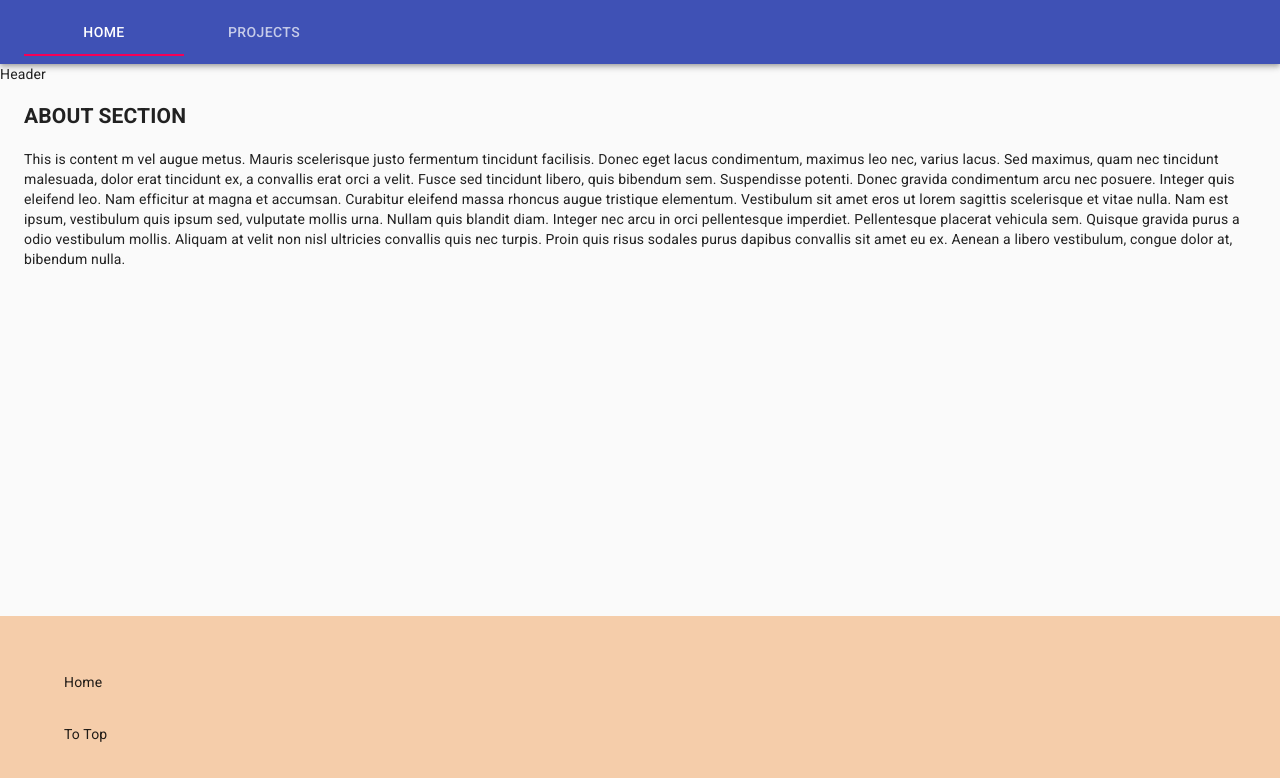
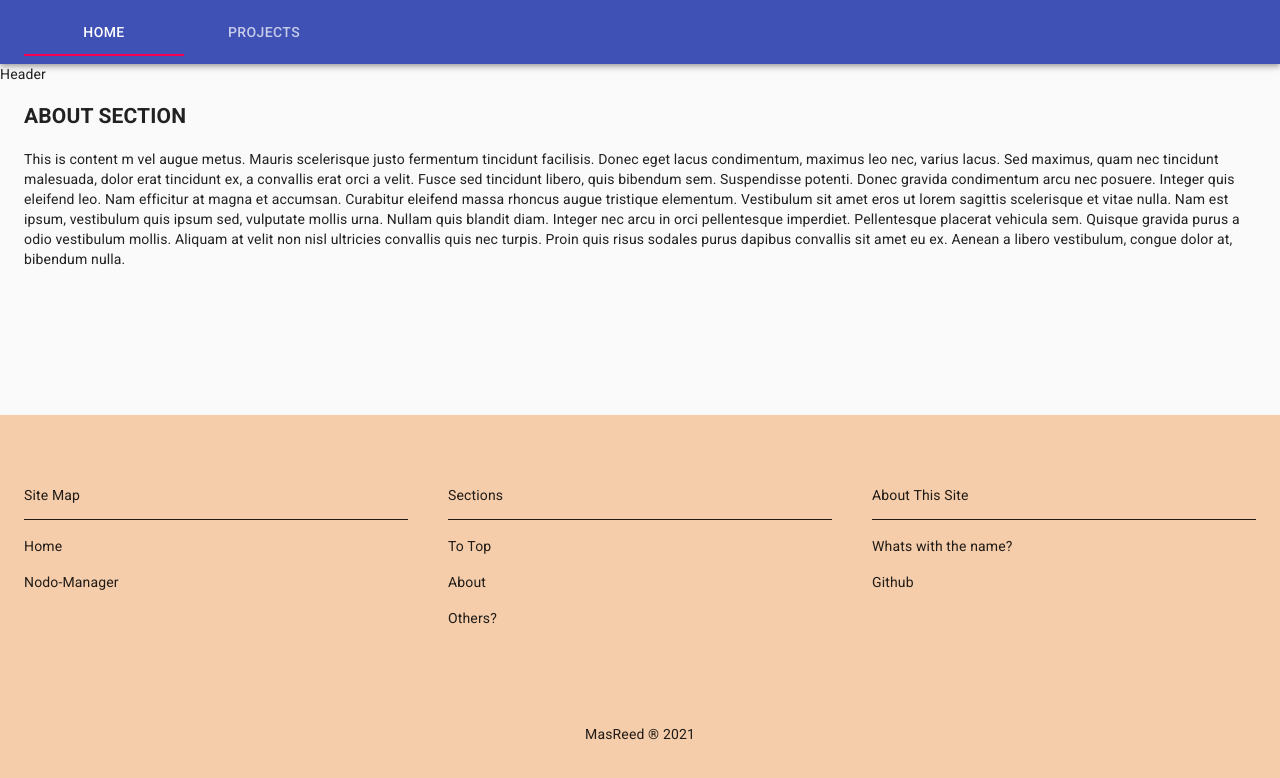
Before and after one commit to MasReed/personal-interactive-website, a React (Create React App) app: page / in a window 1280 px wide. Shown: the top 778 px of the page. Built offline with nearby package versions, Linux system fonts and the light colour scheme.

Commit message:
make PageFooter into component, imported to App.

```diff
--- a/src/App.js
+++ b/src/App.js
@@ -1,13 +1,11 @@
 import AppBar from '@material-ui/core/AppBar'
 import Box from '@material-ui/core/Box'
-import Container from '@material-ui/core/Container'
-import Grid from '@material-ui/core/Grid'
-import Link from '@material-ui/core/Link'
 import Tab from '@material-ui/core/Tab'
 import Tabs from '@material-ui/core/Tabs'
 import Toolbar from '@material-ui/core/Toolbar'
 
 import AboutSection from './AboutSection'
+import PageFooter from './PageFooter'
 
 function App() {
   return (
@@ -21,49 +19,19 @@ function App() {
         </Toolbar>
       </AppBar>
 
-      <header>Header</header>
 
-      <div id='#top'></div>
+      <header id='top'>Header</header>
 
-      <div id='#content' style={{ flex: 1 }}>
-        <Box m={0} p={0}>
+      <div id='content' style={{ flex: 1 }}>
+        <Box>
+          <div id='about'></div>
           <AboutSection />
         </Box>
       </div>
 
-      <footer height='200px'>
-        <Box mt={5} p={5} bgcolor='#f5cdaa'>
-          <Container>
-            <Grid container spacing={5}>
-              <Grid item xs={12} sm={4}>
-                <Box py={2}>
-                  <Link href='www.monsed.com' color='inherit'>
-                    Home
-                  </Link>
-                </Box>
-                <Box py={2}>
-                  <Link href='#top' color='inherit'>
-                    To Top
-                  </Link>
-                </Box>
-              </Grid>
-            </Grid>
-          </Container>
-        </Box>
-      </footer>
+      <PageFooter />
     </Box>
   )
 }
 
 export default App;
-
-
-// {/* Navigation */}
-// <AppBar position='sticky'>
-//   <Toolbar>
-//     <Tabs value={0}>
-//       <Tab label='Home' href='http://monsed.com' />
-//       <Tab label='Projects' href='http://restaurant.monsed.com' />
-//     </Tabs>
-//   </Toolbar>
-// </AppBar>
--- /dev/null
+++ b/src/PageFooter.jsx
@@ -0,0 +1,75 @@
+import React from 'react'
+
+import Box from '@material-ui/core/Box'
+import Container from '@material-ui/core/Container'
+import Grid from '@material-ui/core/Grid'
+import Link from '@material-ui/core/Link'
+
+export default function PageFooter () {
+  return (
+    <footer>
+      <Box m={0} py={5} bgcolor='#f5cdaa'>
+        <Container>
+          <Grid container spacing={5}>
+            {/* Site Map */}
+            <Grid item xs={12} sm={4}>
+              <Box pt={2} borderBottom={1}>
+                <p>Site Map</p>
+              </Box>
+              <Box pt={2}>
+                <Link href='www.monsed.com' color='inherit'>
+                  Home
+                </Link>
+              </Box>
+              <Box pt={2}>
+                <Link href='restaurant.monsed.com' color='inherit'>
+                  Nodo-Manager
+                </Link>
+              </Box>
+            </Grid>
+
+            {/* CV Sections */}
+            <Grid item xs={12} sm={4}>
+              <Box pt={2} borderBottom={1}>
+                <p>Sections</p>
+              </Box>
+              <Box pt={2}>
+                <Link href='#top' color='inherit'>
+                  To Top
+                </Link>
+              </Box>
+              <Box pt={2}>
+                <Link href='#about' color='inherit'>
+                  About
+                </Link>
+              </Box>
+              <Box pt={2}>
+                <Link href='#other' color='inherit'>
+                  Others?
+                </Link>
+              </Box>
+            </Grid>
+
+            {/* About This Site */}
+            <Grid item xs={12} sm={4}>
+              <Box pt={2} borderBottom={1}>
+                <p>About This Site</p>
+              </Box>
+              <Box pt={2}>
+                Whats with the name?
+              </Box>
+              <Box pt={2}>
+                <Link href='http://www.github.com/MasReed/personal-interactive-website' color='inherit'>
+                  Github
+                </Link>
+              </Box>
+            </Grid>
+          </Grid>
+          <Box textAlign='center' mt={3} mb={0} pt={9} pb={2}>
+            MasReed &reg; { new Date().getFullYear() }
+          </Box>
+        </Container>
+      </Box>
+    </footer>
+  )
+}
```
